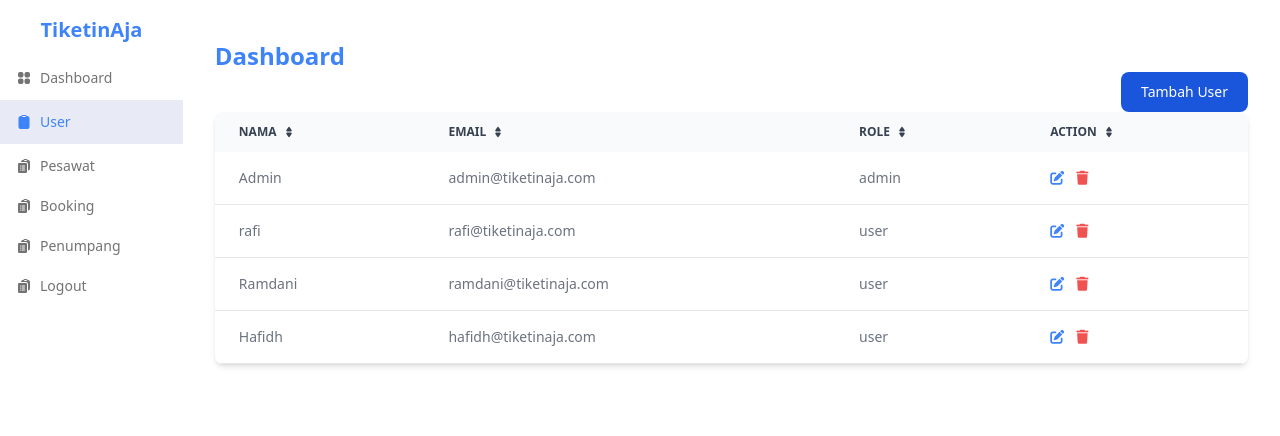
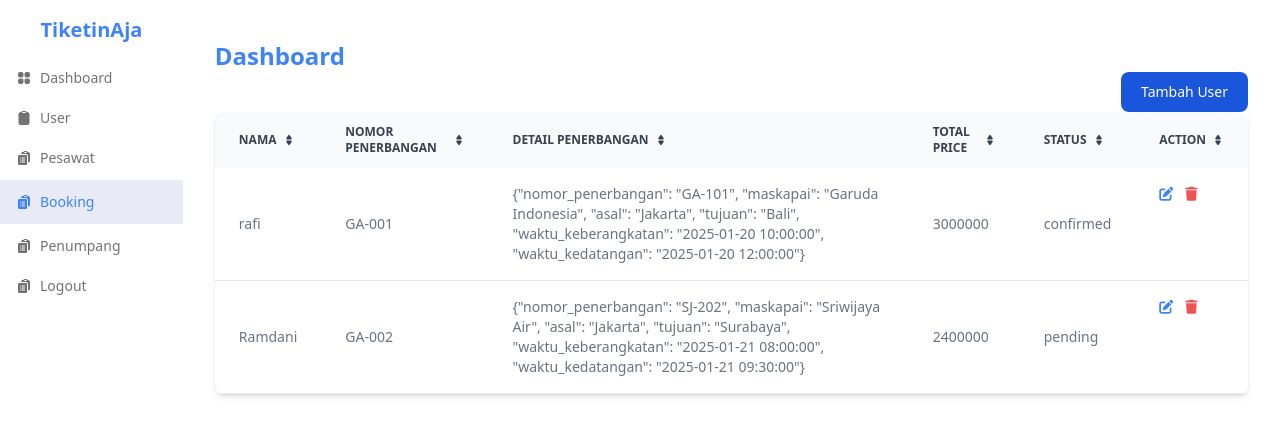
Before and after one commit to Ramdanii19/TiketinAja, a PHP site: page /admin/booking/dashboard.php in a window 1280 px wide. Shown: the top 436 px of the page. Run offline with PHP 8.4, Linux system fonts and the light colour scheme; data comes from the database, SQL or seed files in the repository; data that the repository does not hold is empty; some libraries are stand-ins or nearby versions.

Commit message:
feat: Create bookings

```diff
--- a/src/views/admin/booking/dashboard.php
+++ b/src/views/admin/booking/dashboard.php
@@ -1,23 +1,16 @@
 <?php
 include "../../../config/koneksi.php";
-$query = "SELECT * FROM user";
+$query = "SELECT
+  user.name AS user_name,
+  pesawat.nomor_penerbangan,
+  bookings.detail_penerbangan,
+  bookings.total_price,
+  bookings.status
+FROM `bookings`
+JOIN user ON bookings.user_id = user.id
+JOIN pesawat ON bookings.pesawat_id = pesawat.id;";
 $result = mysqli_query($conn, $query);
 $count = mysqli_num_rows($result);
-
-//delete
-if (isset($_GET['id'])) {
-  $id = $_GET['id'];
-  $delUser = "DELETE FROM user WHERE id='$id'";
-  $resultUser = mysqli_query($conn, $delUser);
-
-  if ($resultUser) {
-      echo "<script>alert('Daftar Berhasil Dihapus!');</script>";
-      echo "<script type='text/javascript'>window.location = 'dashboard.php'</script>";
-  } else {
-      echo "<script>alert('Daftar Gagal Dihapus!');</script>";
-      echo "<script type='text/javascript'>window.location = 'dashboard.php'</script>";
-  }
-}
 ?>
 
 <!DOCTYPE html>
@@ -50,7 +43,7 @@ if (isset($_GET['id'])) {
           </li>
 
           <li>
-            <a href="./dashboard.php" class="flex items-center gap-2 bg-blue-800/10 px-4 py-3 text-sm font-medium text-blue-500">
+            <a href="./dashboard.php" class="flex items-center gap-2 px-4 py-2 text-sm font-medium text-neutral-500 hover:bg-neutral-100 hover:text-neutral-700 dark:hover:bg-neutral-900 dark:hover:text-neutral-300">
               <svg xmlns="http://www.w3.org/2000/svg" viewBox="0 0 24 24" fill="currentColor" class="size-4">
                 <path fill-rule="evenodd" d="M10.5 3A1.501 1.501 0 0 0 9 4.5h6A1.5 1.5 0 0 0 13.5 3h-3Zm-2.693.178A3 3 0 0 1 10.5 1.5h3a3 3 0 0 1 2.694 1.678c.497.042.992.092 1.486.15 1.497.173 2.57 1.46 2.57 2.929V19.5a3 3 0 0 1-3 3H6.75a3 3 0 0 1-3-3V6.257c0-1.47 1.073-2.756 2.57-2.93.493-.057.989-.107 1.487-.15Z" clip-rule="evenodd" />
               </svg>
@@ -69,7 +62,7 @@ if (isset($_GET['id'])) {
           </li>
 
           <li>
-            <a href="../booking/dashboard.php" class="flex items-center gap-2 px-4 py-2 text-sm font-medium text-neutral-500 hover:bg-neutral-100 hover:text-neutral-700 dark:hover:bg-neutral-900 dark:hover:text-neutral-300">
+            <a href="../booking/dashboard.php" class="flex items-center gap-2 bg-blue-800/10 px-4 py-3 text-sm font-medium text-blue-500">
               <svg xmlns="http://www.w3.org/2000/svg" viewBox="0 0 24 24" fill="currentColor" class="size-4">
                 <path fill-rule="evenodd" d="M7.502 6h7.128A3.375 3.375 0 0 1 18 9.375v9.375a3 3 0 0 0 3-3V6.108c0-1.505-1.125-2.811-2.664-2.94a48.972 48.972 0 0 0-.673-.05A3 3 0 0 0 15 1.5h-1.5a3 3 0 0 0-2.663 1.618c-.225.015-.45.032-.673.05C8.662 3.295 7.554 4.542 7.502 6ZM13.5 3A1.5 1.5 0 0 0 12 4.5h4.5A1.5 1.5 0 0 0 15 3h-1.5Z" clip-rule="evenodd" />
                 <path fill-rule="evenodd" d="M3 9.375C3 8.339 3.84 7.5 4.875 7.5h9.75c1.036 0 1.875.84 1.875 1.875v11.25c0 1.035-.84 1.875-1.875 1.875h-9.75A1.875 1.875 0 0 1 3 20.625V9.375ZM6 12a.75.75 0 0 1 .75-.75h.008a.75.75 0 0 1 .75.75v.008a.75.75 0 0 1-.75.75H6.75a.75.75 0 0 1-.75-.75V12Zm2.25 0a.75.75 0 0 1 .75-.75h3.75a.75.75 0 0 1 0 1.5H9a.75.75 0 0 1-.75-.75ZM6 15a.75.75 0 0 1 .75-.75h.008a.75.75 0 0 1 .75.75v.008a.75.75 0 0 1-.75.75H6.75a.75.75 0 0 1-.75-.75V15Zm2.25 0a.75.75 0 0 1 .75-.75h3.75a.75.75 0 0 1 0 1.5H9a.75.75 0 0 1-.75-.75ZM6 18a.75.75 0 0 1 .75-.75h.008a.75.75 0 0 1 .75.75v.008a.75.75 0 0 1-.75.75H6.75a.75.75 0 0 1-.75-.75V18Zm2.25 0a.75.75 0 0 1 .75-.75h3.75a.75.75 0 0 1 0 1.5H9a.75.75 0 0 1-.75-.75Z" clip-rule="evenodd" />
@@ -127,7 +120,7 @@ if (isset($_GET['id'])) {
                         </th>
                         <th scope="col" class="px-6 py-3">
                             <div class="flex items-center">
-                                Email
+                                Nomor Penerbangan
                                 <a href="#"><svg class="w-3 h-3 ms-1.5" aria-hidden="true" xmlns="http://www.w3.org/2000/svg" fill="currentColor" viewBox="0 0 24 24">
                                   <path d="M8.574 11.024h6.852a2.075 2.075 0 0 0 1.847-1.086 1.9 1.9 0 0 0-.11-1.986L13.736 2.9a2.122 2.122 0 0 0-3.472 0L6.837 7.952a1.9 1.9 0 0 0-.11 1.986 2.074 2.074 0 0 0 1.847 1.086Zm6.852 1.952H8.574a2.072 2.072 0 0 0-1.847 1.087 1.9 1.9 0 0 0 .11 1.985l3.426 5.05a2.123 2.123 0 0 0 3.472 0l3.427-5.05a1.9 1.9 0 0 0 .11-1.985 2.074 2.074 0 0 0-1.846-1.087Z"/>
                                 </svg></a>
@@ -135,7 +128,23 @@ if (isset($_GET['id'])) {
                         </th>
                         <th scope="col" class="px-6 py-3">
                             <div class="flex items-center">
-                                Role
+                                Detail Penerbangan
+                                <a href="#"><svg class="w-3 h-3 ms-1.5" aria-hidden="true" xmlns="http://www.w3.org/2000/svg" fill="currentColor" viewBox="0 0 24 24">
+                                  <path d="M8.574 11.024h6.852a2.075 2.075 0 0 0 1.847-1.086 1.9 1.9 0 0 0-.11-1.986L13.736 2.9a2.122 2.122 0 0 0-3.472 0L6.837 7.952a1.9 1.9 0 0 0-.11 1.986 2.074 2.074 0 0 0 1.847 1.086Zm6.852 1.952H8.574a2.072 2.072 0 0 0-1.847 1.087 1.9 1.9 0 0 0 .11 1.985l3.426 5.05a2.123 2.123 0 0 0 3.472 0l3.427-5.05a1.9 1.9 0 0 0 .11-1.985 2.074 2.074 0 0 0-1.846-1.087Z"/>
+                                </svg></a>
+                            </div>
+                        </th>
+                        <th scope="col" class="px-6 py-3">
+                            <div class="flex items-center">
+                                Total Price
+                                <a href="#"><svg class="w-3 h-3 ms-1.5" aria-hidden="true" xmlns="http://www.w3.org/2000/svg" fill="currentColor" viewBox="0 0 24 24">
+                                  <path d="M8.574 11.024h6.852a2.075 2.075 0 0 0 1.847-1.086 1.9 1.9 0 0 0-.11-1.986L13.736 2.9a2.122 2.122 0 0 0-3.472 0L6.837 7.952a1.9 1.9 0 0 0-.11 1.986 2.074 2.074 0 0 0 1.847 1.086Zm6.852 1.952H8.574a2.072 2.072 0 0 0-1.847 1.087 1.9 1.9 0 0 0 .11 1.985l3.426 5.05a2.123 2.123 0 0 0 3.472 0l3.427-5.05a1.9 1.9 0 0 0 .11-1.985 2.074 2.074 0 0 0-1.846-1.087Z"/>
+                                </svg></a>
+                            </div>
+                        </th>
+                        <th scope="col" class="px-6 py-3">
+                            <div class="flex items-center">
+                                Status
                                 <a href="#"><svg class="w-3 h-3 ms-1.5" aria-hidden="true" xmlns="http://www.w3.org/2000/svg" fill="currentColor" viewBox="0 0 24 24">
                                   <path d="M8.574 11.024h6.852a2.075 2.075 0 0 0 1.847-1.086 1.9 1.9 0 0 0-.11-1.986L13.736 2.9a2.122 2.122 0 0 0-3.472 0L6.837 7.952a1.9 1.9 0 0 0-.11 1.986 2.074 2.074 0 0 0 1.847 1.086Zm6.852 1.952H8.574a2.072 2.072 0 0 0-1.847 1.087 1.9 1.9 0 0 0 .11 1.985l3.426 5.05a2.123 2.123 0 0 0 3.472 0l3.427-5.05a1.9 1.9 0 0 0 .11-1.985 2.074 2.074 0 0 0-1.846-1.087Z"/>
                                 </svg></a>
@@ -157,9 +166,11 @@ if (isset($_GET['id'])) {
                         if($count > 0){
                           while ($data = mysqli_fetch_assoc($result)) { ?>
                           <tr class="bg-white border-b dark:bg-gray-800 dark:border-gray-700">
-                          <td class='px-6 py-4'><?php echo $data['name']; ?></td>
-                          <td class='px-6 py-4'><?php echo $data['email']; ?></td>
-                          <td class='px-6 py-4'><?php echo $data['role']; ?></td>
+                          <td class='px-6 py-4'><?php echo $data['user_name']; ?></td>
+                          <td class='px-6 py-4'><?php echo $data['nomor_penerbangan']; ?></td>
+                          <td class='px-6 py-4'><?php echo $data['detail_penerbangan']; ?></td>
+                          <td class='px-6 py-4'><?php echo $data['total_price']; ?></td>
+                          <td class='px-6 py-4'><?php echo $data['status']; ?></td>
                           <td class='px-6 py-4 flex gap-3 w-full'>
                             <button data-modal-target="edit-modal" data-modal-toggle="edit-modal" ><a href='?id=<?php echo $data['id']; ?>' class="text-blue-500"><i class="fas fa-edit"></i></a></button>
                             <a href='?id=<?php echo $data['id']; ?>' onclick='return confirm("Yakin ingin menghapus?")' class="text-red-500"><i class="fas fa-trash"></i></a>
--- a/src/views/admin/pesawat/dashboard.php
+++ b/src/views/admin/pesawat/dashboard.php
@@ -35,7 +35,7 @@ $count = mysqli_num_rows($result);
           </li>
 
           <li>
-            <a href="./dashboard.php" class="flex items-center gap-2 px-4 py-2 text-sm font-medium text-neutral-500 hover:bg-neutral-100 hover:text-neutral-700 dark:hover:bg-neutral-900 dark:hover:text-neutral-300">
+            <a href="../user/dashboard.php" class="flex items-center gap-2 px-4 py-2 text-sm font-medium text-neutral-500 hover:bg-neutral-100 hover:text-neutral-700 dark:hover:bg-neutral-900 dark:hover:text-neutral-300">
               <svg xmlns="http://www.w3.org/2000/svg" viewBox="0 0 24 24" fill="currentColor" class="size-4">
                 <path fill-rule="evenodd" d="M10.5 3A1.501 1.501 0 0 0 9 4.5h6A1.5 1.5 0 0 0 13.5 3h-3Zm-2.693.178A3 3 0 0 1 10.5 1.5h3a3 3 0 0 1 2.694 1.678c.497.042.992.092 1.486.15 1.497.173 2.57 1.46 2.57 2.929V19.5a3 3 0 0 1-3 3H6.75a3 3 0 0 1-3-3V6.257c0-1.47 1.073-2.756 2.57-2.93.493-.057.989-.107 1.487-.15Z" clip-rule="evenodd" />
               </svg>
@@ -89,7 +89,7 @@ $count = mysqli_num_rows($result);
     <div class="flex flex-col w-full">
       <!-- Konten -->
       <div class="flex flex-col py-10 px-8">
-        <p class="font-bold text-2xl text-blue-500">Dashboard</p>
+        <p class="font-bold text-2xl text-blue-500">Pesawat</p>
 
         <!-- Modal toggle -->
         <div class="flex justify-end">
```
